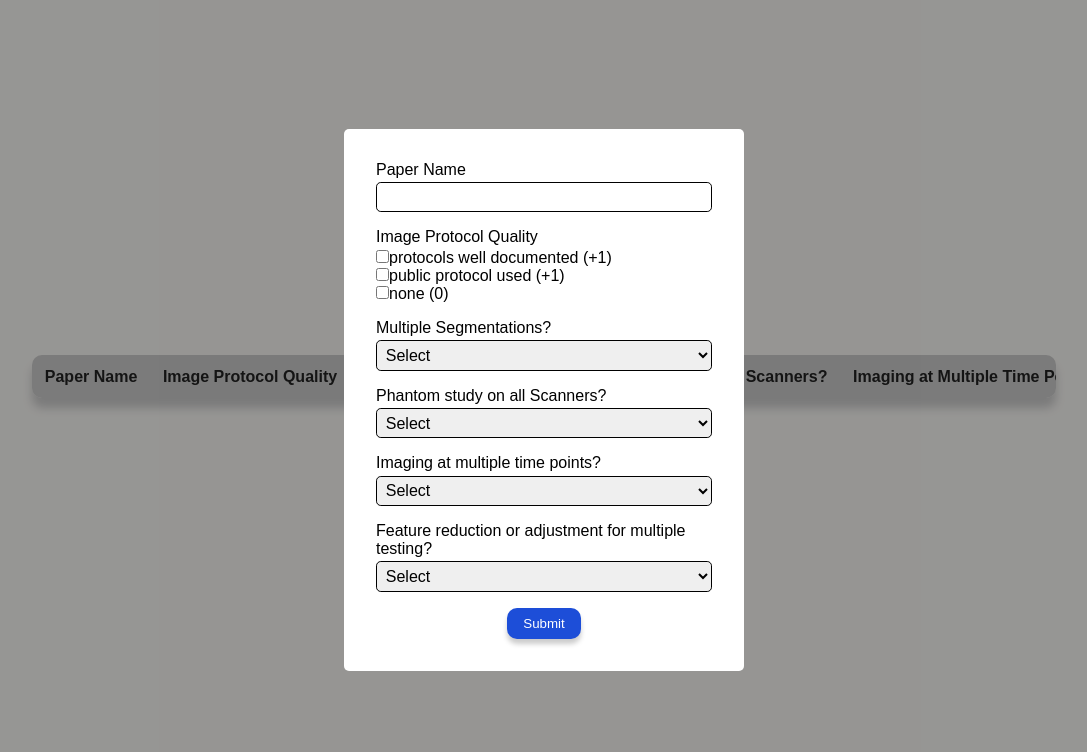
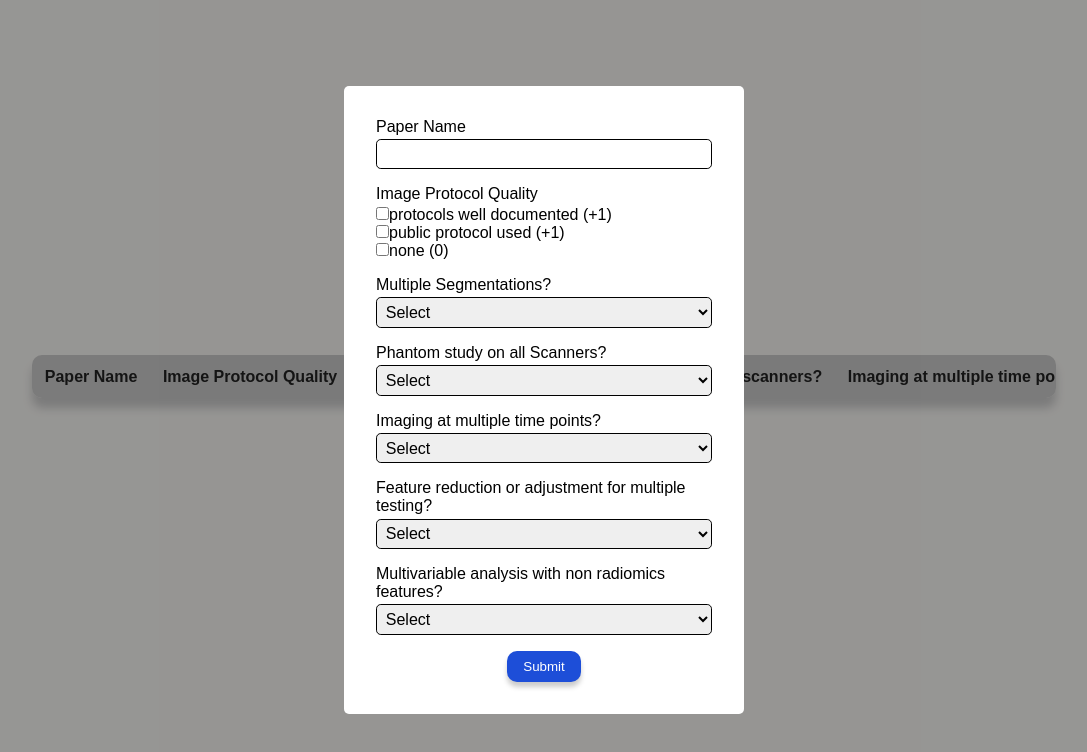
Before and after one commit to UWA-Medical-Physics-Research-Group/RQS-calculator, a React (Create React App) app in the folder rqsplus/: page / in a window 1280 px wide. Both pictures are taken after a click on the button "Add". Shown: the top 752 px of the page, without its empty margins (96-1183 px from the left). Built offline with nearby package versions, Linux system fonts and the light colour scheme.

Commit message:
Another column

```diff
--- a/rqsplus/src/App.jsx
+++ b/rqsplus/src/App.jsx
@@ -47,6 +47,10 @@ function App() {
       totalScore += 1;
     }
 
+    if (newRow.multivariable === "Yes (+1)") {
+      totalScore += 1;
+    }
+
     newRow.totalScore = totalScore;
 
     rowToEdit === null
--- a/rqsplus/src/components/Modal.jsx
+++ b/rqsplus/src/components/Modal.jsx
@@ -11,6 +11,7 @@ export const Modal = ({ closeModal, onSubmit, defaultValue }) => {
       phantomStudy: "",
       multipleTimePoints: "",
       featureReduction: "",
+      multivariable: "",
     }
   );
   const [errors, setErrors] = useState("");
@@ -34,7 +35,8 @@ export const Modal = ({ closeModal, onSubmit, defaultValue }) => {
       ["Yes (+1)", "No (0)"].includes(formState.multipleTimePoints) &&
       ["Yes, either method (+1)", "No, neither method (0)"].includes(
         formState.featureReduction
-      )
+      ) &&
+      ["Yes (+1)", "No (0)"].includes(formState.multivariable)
     ) {
       setErrors("");
       return true;
@@ -63,6 +65,10 @@ export const Modal = ({ closeModal, onSubmit, defaultValue }) => {
 
       if (!formState.featureReduction) {
         errorFields.push("featureReduction");
+      }
+
+      if (!formState.multivariable) {
+        errorFields.push("multivariable");
       }
 
       setErrors(errorFields.join(", "));
@@ -198,6 +204,19 @@ export const Modal = ({ closeModal, onSubmit, defaultValue }) => {
               </option>
             </select>
           </div>
+          <div className="form-group">
+            <label htmlFor="multivariable">
+              Multivariable analysis with non radiomics features?
+            </label>
+            <select
+              name="multivariable"
+              onChange={handleChange}
+              value={formState.multivariable}>
+              <option value="">Select</option>
+              <option value="Yes (+1)">Yes (+1)</option>
+              <option value="No (0)">No (0)</option>
+            </select>
+          </div>
           {errors && (
             <div className="error">
               {errors === "imageProtocolQuality"
--- a/rqsplus/src/components/Table.jsx
+++ b/rqsplus/src/components/Table.jsx
@@ -12,10 +12,11 @@ export const Table = ({ rows, deleteRow, editRow }) => {
           <tr>
             <th>Paper Name</th>
             <th className="expand">Image Protocol Quality</th>
-            <th>Multiple Segmentations?</th>
-            <th>Phantom Study on all Scanners?</th>
-            <th>Imaging at Multiple Time Points?</th>
+            <th>Multiple segmentations?</th>
+            <th>Phantom study on all scanners?</th>
+            <th>Imaging at multiple time points?</th>
             <th>Feature reduction or adjustment for multiple testing?</th>
+            <th>Multivariable analysis with non radiomics features?</th>
             <th>Total Score</th>
             <th>Actions</th>
           </tr>
@@ -42,6 +43,7 @@ export const Table = ({ rows, deleteRow, editRow }) => {
                 <td>{row.phantomStudy}</td>
                 <td>{row.multipleTimePoints}</td>
                 <td>{row.featureReduction}</td>
+                <td>{row.multivariable}</td>
                 <td>{`${row.totalScore} (${totalScorePercentage}%)`}</td>
                 <td>
                   <span className="actions">
```
